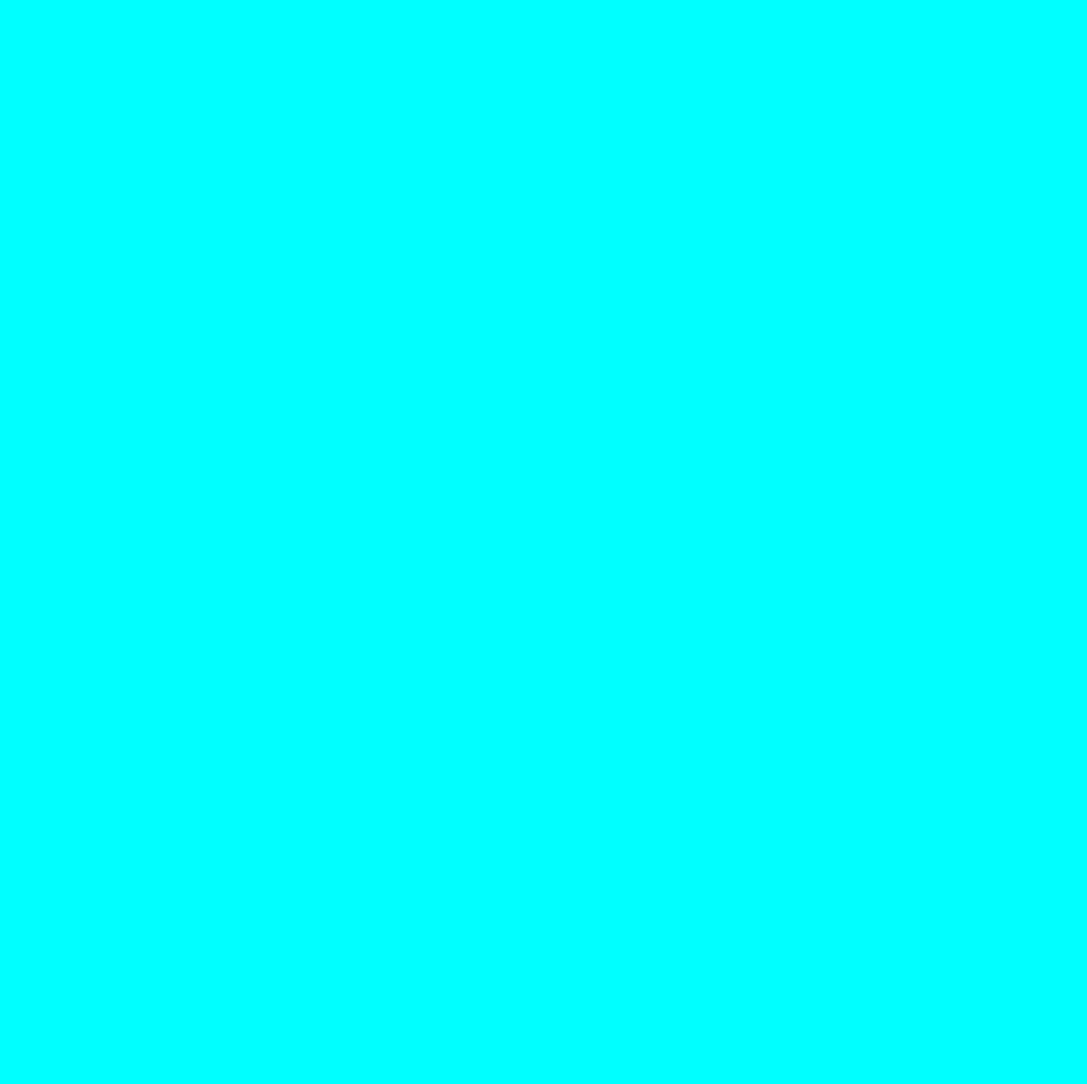
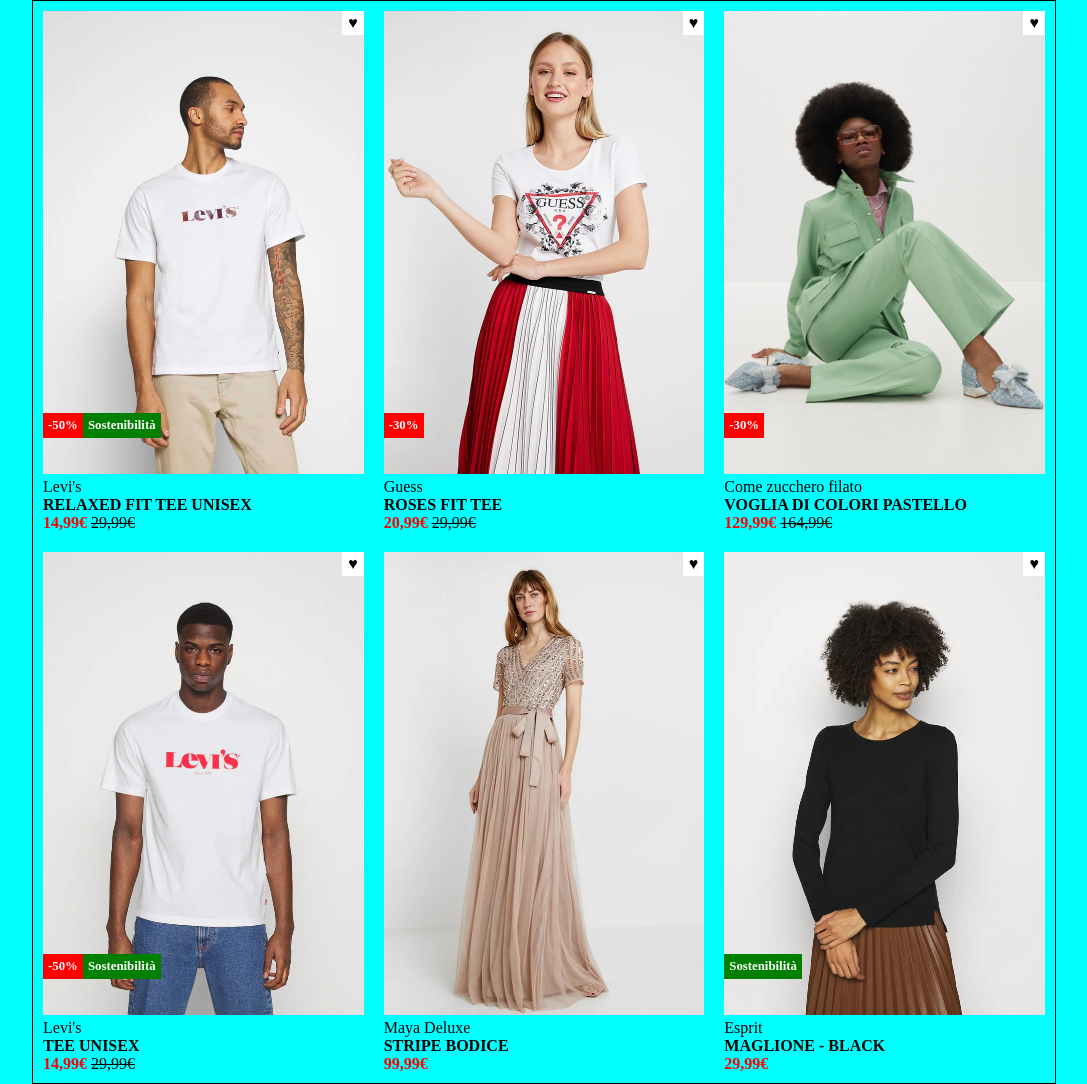
Before and after one commit to GessicaCalcagno/html-css-boolando, a plain HTML site: page index.html in a window 1280 px wide. Shown: the whole page, without its empty margins (96-1183 px from the left). Before the commit the page ends 800 px from the top, so only its background shows below. Drawn offline with Linux system fonts and the light colour scheme.

Commit message:
Add: grid

```diff
--- a/css/style.css
+++ b/css/style.css
@@ -3,11 +3,83 @@
     margin: 0;
     padding: 0;
     box-sizing: border-box;
-  }
+}
 
-  img {
+img {
     max-width: 100%;
-  }
-  body{
+}
+
+body {
     background-color: aqua;
-  }
+}
+
+/* CARDS */
+/* COMMON */
+.container {
+    width: 80%;
+    margin: 0 auto;
+    max-width: 1100px;
+    border: 1px solid black;
+}
+
+.flex {
+    display: flex;
+    flex-wrap: wrap;
+}
+
+.col {
+    width: calc(100% / 3);
+    padding: 10px;
+}
+
+.card {
+    position: relative;
+}
+
+.discount,
+.label{
+    position: absolute;
+    bottom: 40px;
+    font-weight: bold;
+    font-size: 0.8rem;
+    color: white;
+}
+.discount {
+     /* left: 50%; */
+    background-color: red;
+    left: 0;
+    padding: 5px;
+}
+
+.label {
+    background-color: green;
+    left: 40px;
+    padding: 5px;
+}
+
+.heart {
+    /* display: none; */
+    position: absolute;
+    top: 0;
+    right: 0;
+    background-color: white;
+    padding: 3px 6px;
+}
+
+h4 {
+    font-weight: bold;
+}
+
+.price {
+    color: red;
+    font-weight: bold;
+}
+
+.price-cut{
+    text-decoration: line-through;
+}
+
+.lbl-green{
+    left: 0;
+    padding: 5px;
+}
--- a/index.html
+++ b/index.html
@@ -1,20 +1,114 @@
 <!DOCTYPE html>
 <html lang="en">
+
 <head>
     <meta charset="UTF-8">
     <meta name="viewport" content="width=device-width, initial-scale=1.0">
     <title>Document</title>
     <link rel="stylesheet" href="./css/style.css">
 </head>
+
 <body>
     <!-- HEADER -->
     <header>
 
     </header>
     <!-- /HEADER -->
-<main>
-    <!-- CARDS -->
-    <!-- /CARDS -->
-</main>
+    <main>
+        <!-- CARDS -->
+        <div class="container flex">
+            <!-- COLONNA 1-->
+            <div class="col">
+                <div class="card">
+                    <img src="./img/1.webp" alt="" />
+                    <span class="discount red">-50%</span>
+                    <span class="label">Sostenibilità</span>
+                    <span class="heart">&hearts;</span>
+                </div>
+                 <!-- Descrizione col 1-->
+                <div>
+                    <span class="brand">Levi's</span>
+                    <h4>RELAXED FIT TEE UNISEX</h4>
+                    <span class="price">14,99€</span>
+                    <span class="price-cut">29,99€</span>
+                </div>
+            </div>
+            <!-- COLONNA 2-->
+            <div class="col">
+                <div class="card">
+                    <img src="./img/2.webp" alt="" />
+                    <span class="discount red">-30%</span>
+                    <span class="heart">&hearts;</span>
+                </div>
+                <!-- Descrizione col 2 -->
+                <div>
+                    <span class="levis">Guess</span>
+                    <h4>ROSES FIT TEE</h4>
+                    <span class="price">20,99€</span>
+                    <span class="price-cut">29,99€</span>
+                </div>
+            </div>
+            <!-- COLONNA 3-->
+            <div class="col">
+                <div class="card">
+                    <img src="./img/3.webp" alt="" />
+                    <span class="discount red">-30%</span>
+                    <span class="heart">&hearts;</span>
+                </div>
+                <!-- Descrizione col 3-->
+                <div>
+                    <span class="brand">Come zucchero filato</span>
+                    <h4>VOGLIA DI COLORI PASTELLO</h4>
+                    <span class="price">129,99€</span>
+                    <span class="price-cut">164,99€</span>
+                </div>
+            </div>
+            <!-- COLONNA 4-->
+            <div class="col">
+                <div class="card">
+                    <img src="./img/4.webp" alt="" />
+                    <span class="discount red">-50%</span>
+                    <span class="label">Sostenibilità</span>
+                    <span class="heart">&hearts;</span>
+                </div>
+                <!-- Descrizione col 4 -->
+                <div>
+                    <span class="brand">Levi's</span>
+                    <h4>TEE UNISEX</h4>
+                    <span class="price">14,99€</span>
+                    <span class="price-cut">29,99€</span>
+                </div>
+            </div>
+             <!-- COLONNA 5-->
+            <div class="col">
+                <div class="card">
+                    <img src="./img/5.webp" alt="" />
+                    <span class="heart">&hearts;</span>
+                </div>
+                <!-- Descrizione col 5 -->
+                <div>
+                    <span class="brand">Maya Deluxe</span>
+                    <h4>STRIPE BODICE</h4>
+                    <span class="price">99,99€</span>
+                </div>
+            </div>
+             <!-- COLONNA 6-->
+            <div class="col">
+                <div class="card">
+                    <img src="./img/6.webp" alt="" />
+                    <span class="label lbl-green">Sostenibilità</span>
+                    <span class="heart">&hearts;</span>
+                </div>
+                <!-- Descrizione col 6 -->
+                <div>
+                    <span class="levis">Esprit</span>
+                    <h4>MAGLIONE - BLACK</h4>
+                    <span class="price">29,99€</span>
+                </div>
+            </div>
+        </div>
+        <!-- /CARDS -->
+    </main>
 </body>
+
 </html>
```
